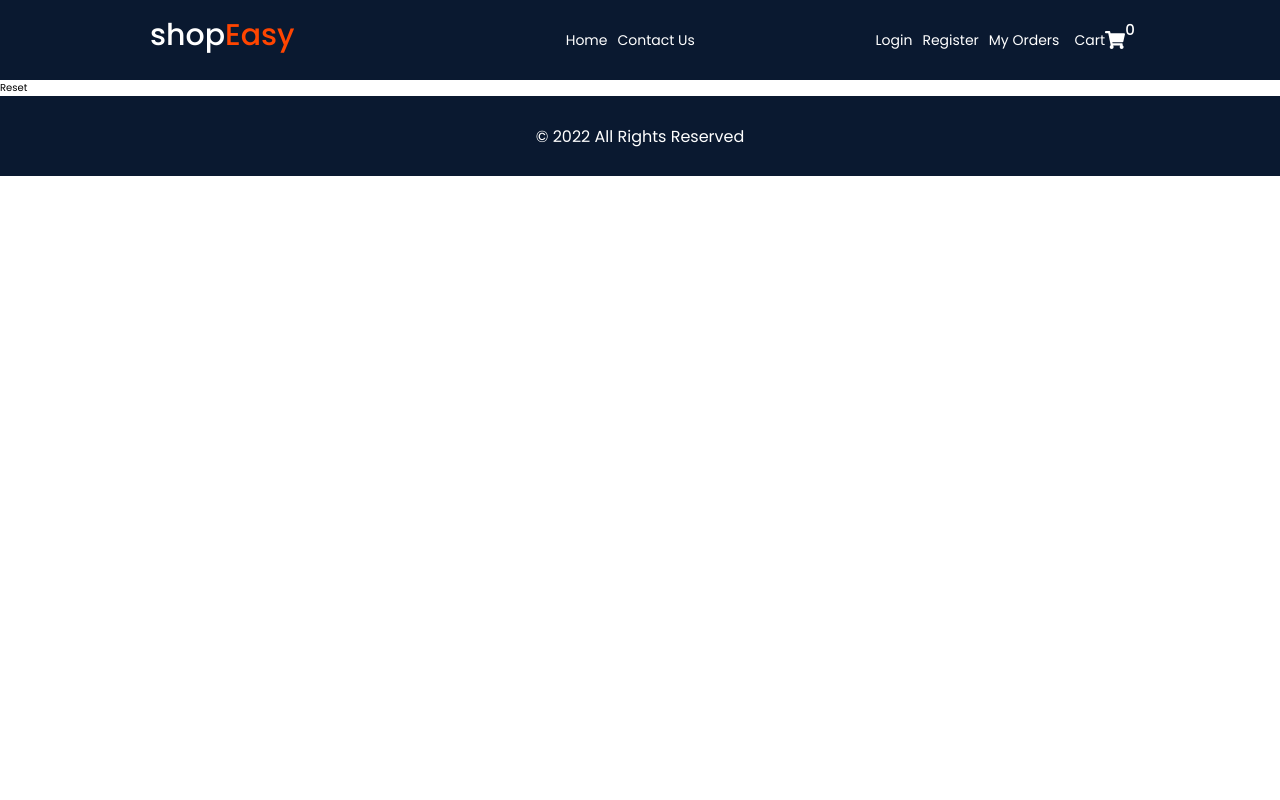
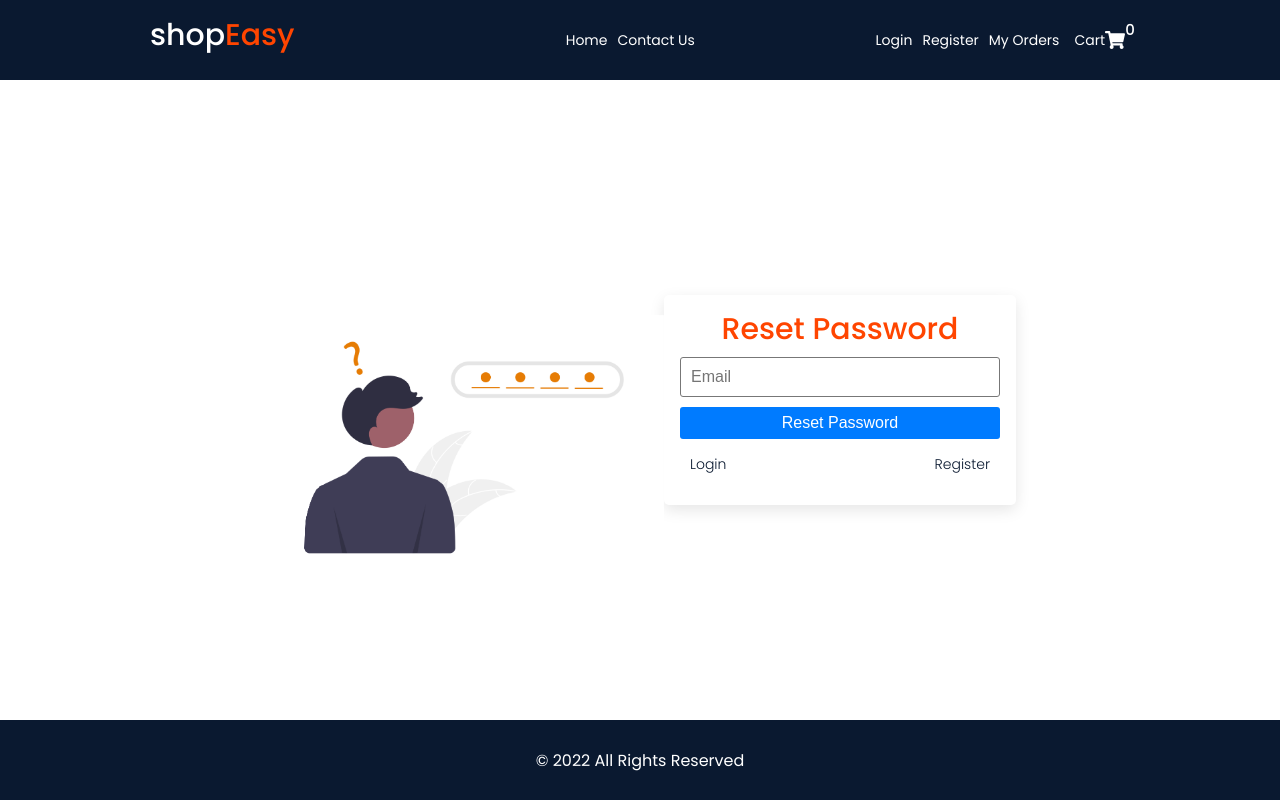
Before and after one commit to anzarali123/e-commerce-site, a React (Create React App) app: page /reset in a window 1280 px wide. Built offline with nearby package versions, Linux system fonts and the light colour scheme.

Commit message:
built the reset password page

```diff
--- a/src/pages/auth/Reset.js
+++ b/src/pages/auth/Reset.js
@@ -1,7 +1,35 @@
-import React from "react";
+import styles from "./auth.module.scss";
+import { Card } from "../../components";
+import { Link } from "react-router-dom";
+import forgotImg from "../../assets/forgot.png";
 
 const Reset = () => {
-  return <div>Reset</div>;
+  return (
+    <section className={`${styles.auth} container`}>
+      <div className={styles.img}>
+        <img src={forgotImg} alt="forgot image" width="400px" />
+      </div>
+      <Card>
+        <div className={`${styles.form}`}>
+          <h2>Reset Password</h2>
+          <form>
+            <input type="email" required placeholder="Email" />
+            <button type="submit" className="--btn --btn-primary --btn-block">
+              Reset Password
+            </button>
+            <div className={styles.links}>
+              <p>
+                <Link to="/login">Login</Link>
+              </p>
+              <p>
+                <Link to="/register">Register</Link>
+              </p>
+            </div>
+          </form>
+        </div>
+      </Card>
+    </section>
+  );
 };
 
 export default Reset;
```
